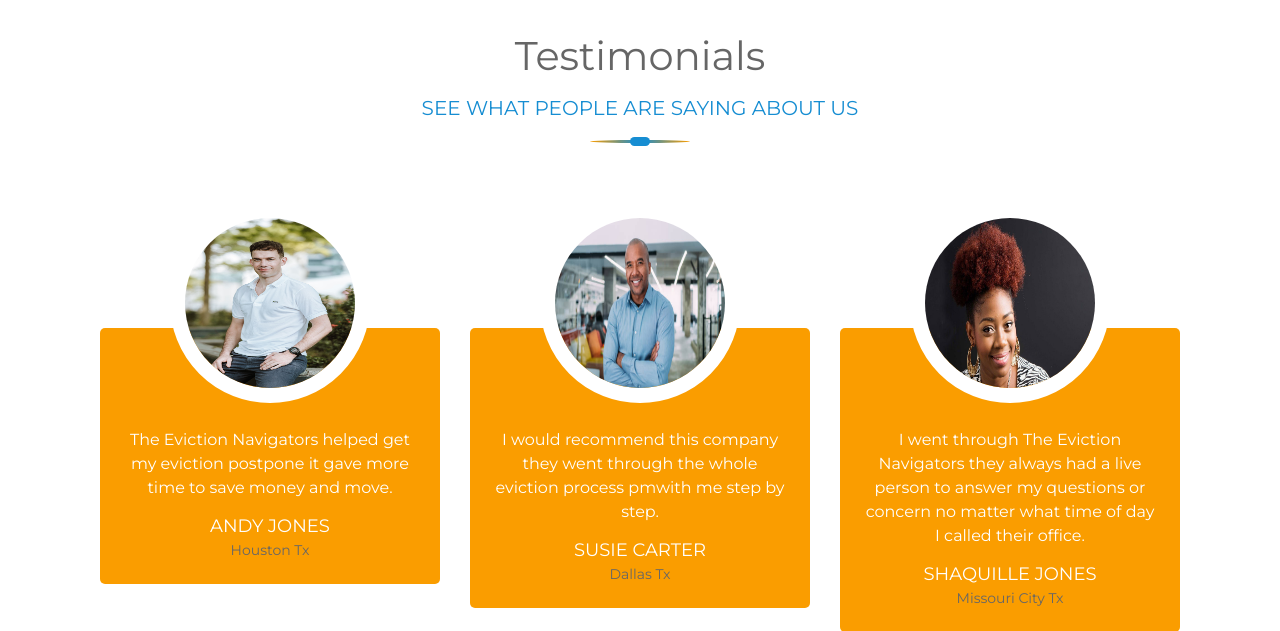
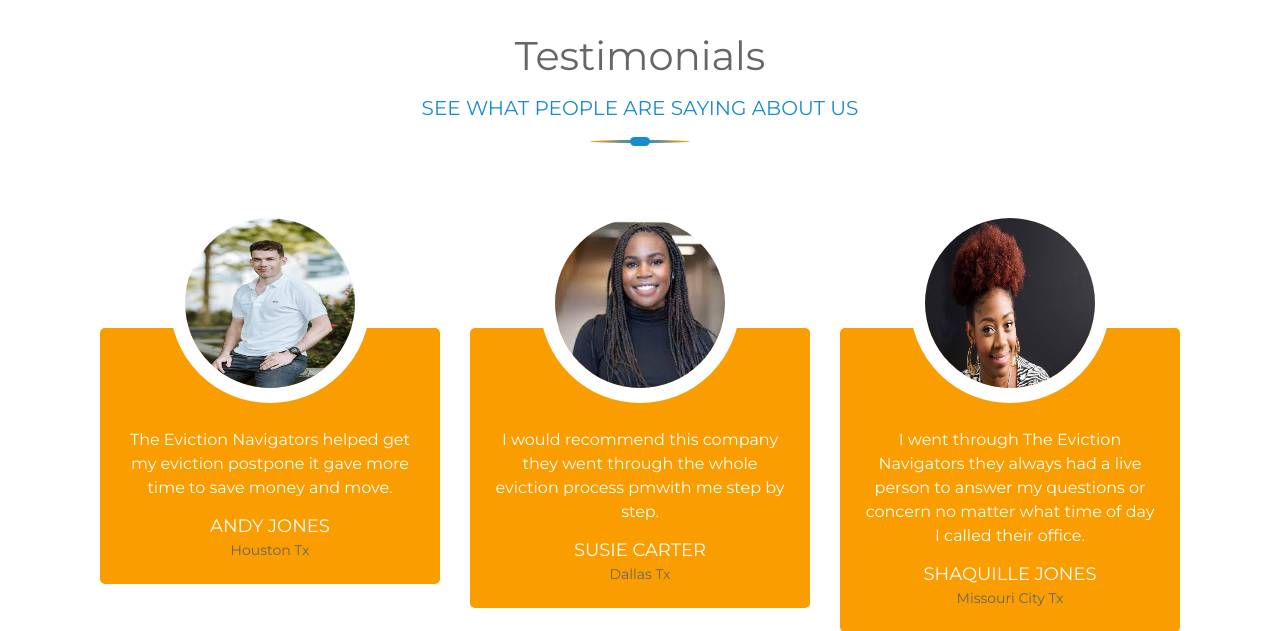
Before and after one commit to IslamKolade/theeviction_navigators, a Django app: template core/templates/index.html in a window 1280 px wide. Shown: the part 5000-5631 px from the top of the page. Run offline with Django 5.2, Linux system fonts and the light colour scheme; the template is opened without the code that fills it, so the values that code supplies are empty; some libraries are stand-ins or nearby versions.

Commit message:
RemovedOld Banners and New Testimonial 2 Image

```diff
--- a/core/templates/index.html
+++ b/core/templates/index.html
@@ -127,7 +127,7 @@
                     <div class="hero row align-items-center">
                         <div class="col-md-7 banner-text">
                             <h2>Let us ease your mind,</h2>
-                            <h2>We can <span>help</span> you</h2>
+                            <h2>We can <span>help</span> you!</h2>
                             <br>
                             <ul>
                                 <li>Eviction Delay</li>
@@ -400,7 +400,7 @@
                         </div>
                         <div class="testimonial-item">
                             <div class="testimonial-img">
-                                <img style="width: 200px; height: 200px;" src="{% static "images/testimonial-2.jpg" %}" alt="">
+                                <img style="width: 200px; height: 200px;" src="{% static "images/testimonial-2.jpeg" %}" alt="">
                             </div>
                             <div class="testimonial-content">
                                 <p>
```
Also changed, not shown: core/static/images/banner1.jpg (deleted), core/static/images/banner2.jpg (deleted), core/static/images/banner3.jpg (deleted), core/static/images/testimonial-2.jpeg (added), core/static/images/testimonial-2.jpg (deleted).
